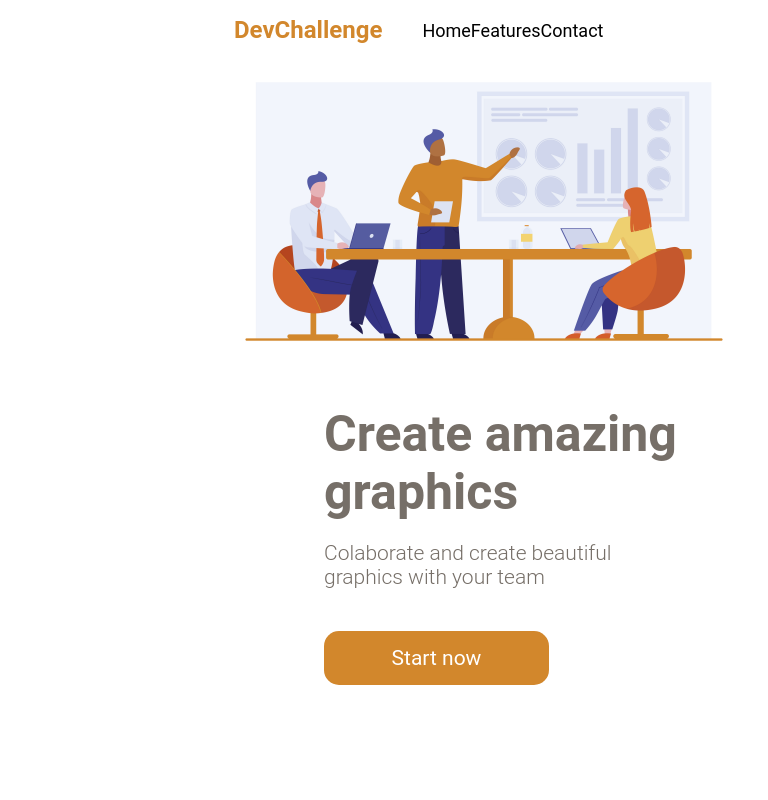
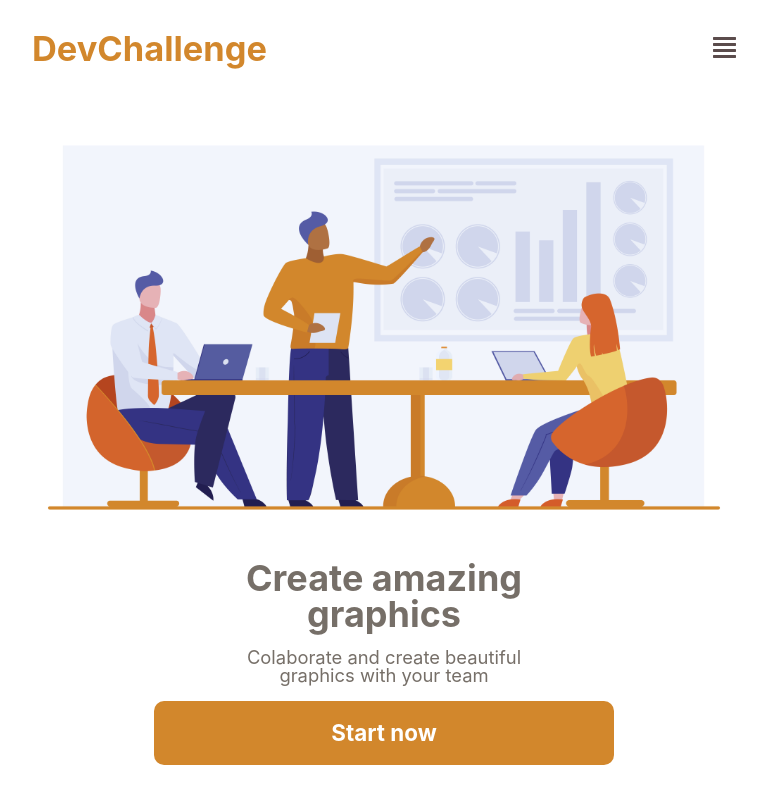
Before and after one commit to victormaya/Amazing-Graph, a plain HTML site: page index.html in a window 768 px wide. Drawn offline with Linux system fonts and the light colour scheme.

Commit message:
desafio finalizado

```diff
--- a/index.html
+++ b/index.html
@@ -1,35 +1,38 @@
-<!--
-
-Start now -->
 <!DOCTYPE html>
 <html lang="en">
 <head>
   <meta charset="UTF-8">
   <meta name="viewport" content="width=device-width, initial-scale=1.0">
-  <title>DevChallenge</title>
+  <title>Document</title>
   <link rel="stylesheet" href="style.css">
 </head>
-<body class="container">
-  <header class='nav'>
-    <a>DevChallenge</a>
-    <ul class='menu'>
+<body>
+  <header>
+    <h3>
+      DevChallenge
+    </h3>
+
+    <ul>
       <li>Home</li>
       <li>Features</li>
       <li>Contact</li>
     </ul>
+
+    <div class='menu'>
+      <img src="./assets/menu.png" alt="" srcset="">
+    </div>
   </header>
 
-  <section class='capa'>
-    <div class="texto">
-      <h1>
-        Create amazing graphics
-      </h1>
-      <h2>
-        Colaborate and create beautiful graphics with your team
-      </h2>
-      <button>Start now</button>
+  <section>
+    <div class="box-text">
+      <h1>Create amazing<br />graphics</h1>
+      <p class="subtitle">Colaborate and create beautiful<br />graphics with your team</p>
+      <a class="button">Start now</a>
     </div>
-    <img src='./assets/team.jpg' alt='' />
+    <div class='team'>
+      <img src="./assets/team.jpg" alt="" srcset="">
+    </div>
   </section>
 </body>
 </html>
+<!--
--- a/style.css
+++ b/style.css
@@ -1,110 +1,205 @@
-*{
-  font-family: Roboto, Oxygen, Ubuntu, Cantarell, 'Open Sans', 'Helvetica Neue', sans-serif;
+* {
+  padding:0;
+  margin:0;
+  vertical-align:baseline;
+  list-style:none;
+  border:0;
+  }
+html, body, div, span, applet, object, iframe,
+h1, h2, h3, h4, h5, h6, p, blockquote, pre,
+a, abbr, acronym, address, big, cite, code,
+del, dfn, em, img, ins, kbd, q, s, samp,
+small, strike, strong, sub, sup, tt, var,
+b, u, i, center,
+dl, dt, dd, ol, ul, li,
+fieldset, form, label, legend,
+table, caption, tbody, tfoot, thead, tr, th, td,
+article, aside, canvas, details, embed,
+figure, figcaption, footer, header, hgroup,
+menu, nav, output, ruby, section, summary,
+time, mark, audio, video {
+	margin: 0;
+	padding: 0;
+	border: 0;
+	font-size: 100%;
+	font: inherit;
+	vertical-align: baseline;
 }
-.container{
-  margin: 0 auto;
-  padding:0;
-  max-width: 960px;
+/* HTML5 display-role reset for older browsers */
+article, aside, details, figcaption, figure,
+footer, header, hgroup, menu, nav, section {
+	display: block;
 }
-.nav{
-  margin: 0 auto;
-  padding:0;
-  max-width: 100%;
-  height: 60px;
-  clear: both;
-  display: flex;
-  align-items: center;
-  justify-content: space-between;
+body {
+	line-height: 1;
+}
+ol, ul {
+	list-style: none;
+}
+blockquote, q {
+	quotes: none;
+}
+blockquote:before, blockquote:after,
+q:before, q:after {
+	content: '';
+	content: none;
+}
+table {
+	border-collapse: collapse;
+	border-spacing: 0;
 }
 
-.nav a{
-  color: #D2872C;
-  font-weight: bold;
-  font-size: 24px;
+img{
+  max-width: 100%;
+  box-sizing: border-box;
+}
+
+body{
+  padding-top: 4rem;
 }
 
 .menu{
+  display: none;
+}
+
+header{
   display: flex;
-  justify-content: space-between;
-  width: 220px;
-  font-size: 18px;
+  justify-content: space-around;
+  margin-bottom: 8rem;
+}
+
+h3{
+  font-size: 2.5vw;
+  font-weight: bolder;
+  font-family: -apple-system, BlinkMacSystemFont, 'Segoe UI', Roboto, Oxygen, Ubuntu, Cantarell, 'Open Sans', 'Helvetica Neue', sans-serif;
+  color: #D2872C;
+}
+
+ul{
+  display: flex;
 }
 li{
-  list-style-type: none;
-  margin: 0;
-  padding: 0
+  font-size: 1.75vw;
+  font-family: -apple-system, BlinkMacSystemFont, 'Segoe UI', Roboto, Oxygen, Ubuntu, Cantarell, 'Open Sans', 'Helvetica Neue', sans-serif;
+  color: #3F4044;
+  cursor: pointer;
 }
-.capa{
-  position: relative;
-}
-.texto{
-  display: flex;
-  flex-direction: column;
-  padding-left: 90px;
-  width: auto;
-}
-
-.capa h1{
-  font-size: 50px;
-  color:#766F68;
-  margin-bottom: 20px;
-  z-index: 10;
-  width: 370px;
-}
-.capa h2{
-  font-size: 21px;
-  margin-top: 0;
-  width: 297px;
-  color: #766F68;
-  font-weight: 300;
-  z-index: 10;
-}
-
-.capa img{
-  width: 500px;
-  position: absolute;
-  top: 57px;
-  right: 93px;
-}
-
-.capa button{
-  margin-top: 25px;
-  width: 225px;
-  background-color: #D2872C;
-  border: 0;
-  color: #ffff;
-  font-size: 21px;
-  border-radius: 15px;
-  padding: 15px;
-}
-
-/* PARA TABLET */
-@media only screen and (min-width: 768px) and (max-width: 960px) {
-
-  .container{
-    max-width: 768px;
-  }
-
-  .capa{
-    display: flex;
-    flex-direction: column-reverse;
-    margin: 0 auto;
-    width: auto;
-  }
-
-  .capa img{
-    position: relative;
-    top: 0;
-    right: 0;
-  }
+li:nth-child(2){
+  margin: 0 1.5rem;
 
 }
 
-/* PARA CELULAR */
-@media only screen and (max-width:768px) {
+section{
+  display: flex;
+  justify-content: center;
+}
 
-  .container{
-    max-width: 300px;
+h1{
+  font-size: 4.25vw;
+  font-family: -apple-system, BlinkMacSystemFont, 'Segoe UI', Roboto, Oxygen, Ubuntu, Cantarell, 'Open Sans', 'Helvetica Neue', sans-serif;
+  font-weight: bolder;
+  color: #766F68;
+  position: relative;
+  left: 25.2%;
+  top: -3%;
+  margin-bottom: 2rem;
+}
+
+.subtitle{
+  font-size: 1.75vw;
+  color: #766F68;
+  font-family: -apple-system, BlinkMacSystemFont, 'Segoe UI', Roboto, Oxygen, Ubuntu, Cantarell, 'Open Sans', 'Helvetica Neue', sans-serif;
+  position: relative;
+  left: 25.2%;
+  margin-bottom: 5rem;;
+}
+
+.button{
+  position: relative;
+  left: 25.2%;
+  background: #D2872C;
+  color: #fff;
+  padding: 1.5vw 5.5vw;
+  font-size: 1.75vw;
+  font-family: -apple-system, BlinkMacSystemFont, 'Segoe UI', Roboto, Oxygen, Ubuntu, Cantarell, 'Open Sans', 'Helvetica Neue', sans-serif;
+  font-weight: bold;
+  border-radius: 20px;
+  cursor: pointer;
+}
+
+.team{
+  width: 45%;
+
+}
+
+
+@media(max-width: 900px){
+  body{
+    padding: 2rem 2rem;
   }
 
+  header{
+    display: flex;
+    justify-content: space-between;
+    align-items: center;
+    margin-bottom: 3rem
+  }
+
+  h3{
+    font-size: 4.3vh;
+    font-weight: bolder;
+    font-family: -apple-system, BlinkMacSystemFont, 'Segoe UI', Roboto, Oxygen, Ubuntu, Cantarell, 'Open Sans', 'Helvetica Neue', sans-serif;
+    color: #D2872C;
+    margin: 0;
+  }
+
+  .menu{
+    display: block;
+  }
+
+  ul{
+    display: none;
+  }
+
+  section{
+    flex-direction: column-reverse;
+  }
+
+
+  .team{
+    width: 100%;
+  }
+
+  h1{
+    font-size: 4.5vh;
+    left: 0%;
+    text-align: center;
+    top: 0%;
+    margin: 1rem 0;
+  }
+
+  .subtitle{
+    font-size: 2.3vh;
+    left: 0;
+    text-align: center;
+    margin-bottom: 1rem;;
+  }
+
+  .box-text{
+    display: flex;
+    flex-direction: column;
+    align-items: center;
+  }
+
+  .button{
+    display: flex;
+    left: 0;
+    justify-content: center;
+    padding: 2.6vh 0;
+    width: 60vw;
+    font-size: 2.8vh;
+    border-radius: 10px;
+  }
+
+
 }
```
Also changed, not shown: assets/menu.png (added).
